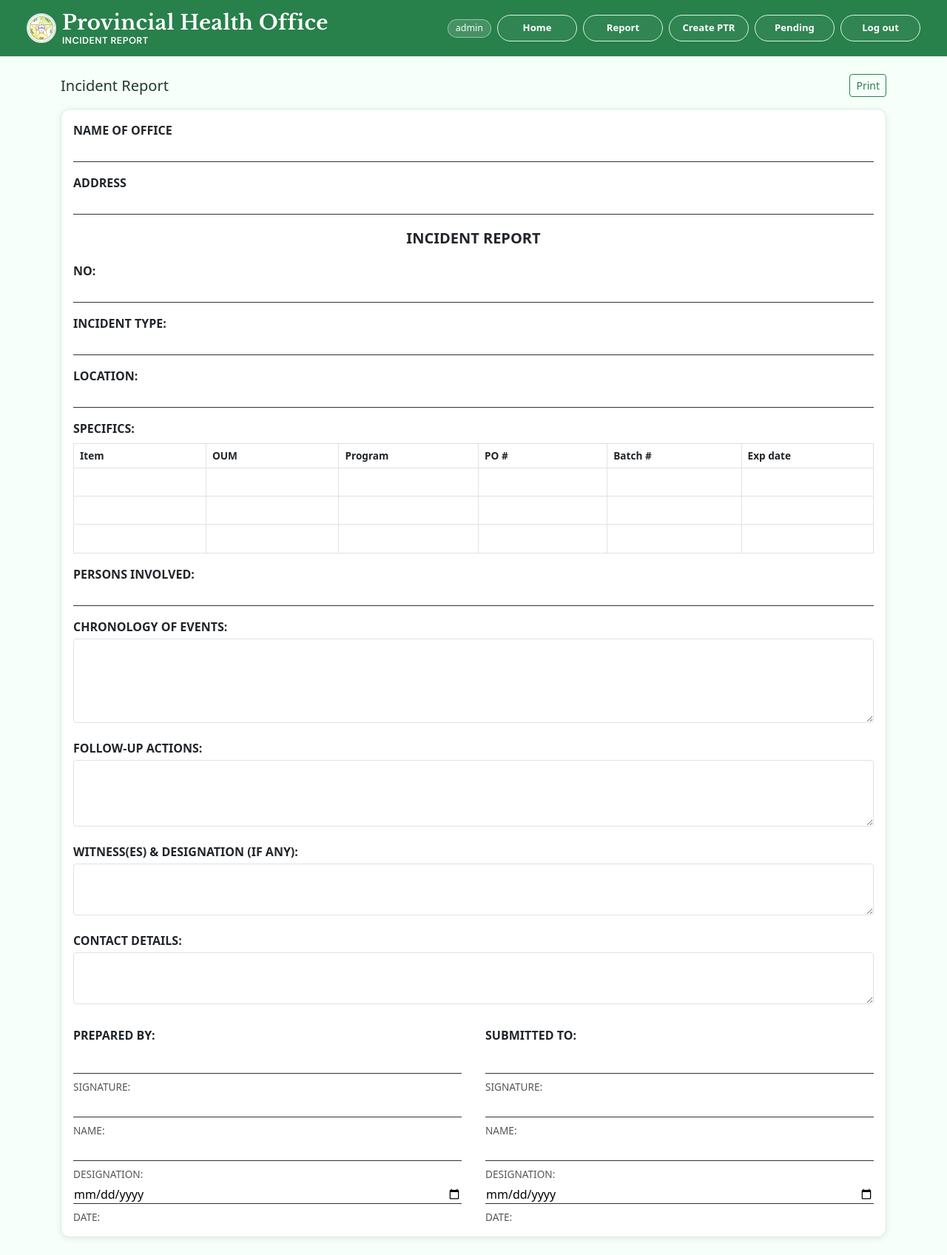
After one commit to Rjcoloquit/Property-Stock-Transfer-Report, a PHP site: page /PTR/incident_report.php in a window 1280 px wide. The commit adds this page. Shown: the whole page at 74% size. Run offline with PHP 8.4, Linux system fonts and the light colour scheme; a user stored in the database is signed in.

Commit message:
incident report

```diff
--- a/TO DO.txt
+++ b/TO DO.txt
@@ -52,7 +52,7 @@ editable asignatory
 fit the preview
 outbound report
 incident report
-stock card - ilan nareceive at ilan nailabas - end user ay si program - lagyan ng batch number
+stock card - ilan nareceive at ilan nailabas - end user ay si program - lagyan ng batch number /
 
 PO number additional table for supplier
 
--- a/create_ptr.php
+++ b/create_ptr.php
@@ -553,6 +553,7 @@ $previewLineRows = 10;
                 </span>
                 <a href="home.php" class="btn btn-outline-secondary btn-sm app-header-action-link">Home</a>
                 <a href="report.php" class="btn btn-outline-secondary btn-sm app-header-action-link">Report</a>
+                <a href="incident_report.php" class="btn btn-outline-secondary btn-sm app-header-action-link">Incident Report</a>
                 <a href="pending_transactions.php" class="btn btn-outline-secondary btn-sm app-header-action-link">Pending</a>
                 <a href="logout.php" class="btn btn-outline-secondary btn-sm app-header-action-link">Log out</a>
             </div>
--- a/home.php
+++ b/home.php
@@ -189,6 +189,10 @@ try {
                                     <span class="dashboard-nav-title">Notifications</span>
                                     <span class="dashboard-nav-meta">Track expiration alerts by priority</span>
                                 </a>
+                                <a href="incident_report.php" class="dashboard-nav-link">
+                                    <span class="dashboard-nav-title">Incident Report</span>
+                                    <span class="dashboard-nav-meta">Warehouse operations incident report (Annex 16)</span>
+                                </a>
                             </nav>
                         </div>
                     </div>
--- /dev/null
+++ b/incident_report.php
@@ -0,0 +1,191 @@
+<?php
+session_start();
+
+if (empty($_SESSION['user_id'])) {
+    header('Location: login.php');
+    exit;
+}
+
+$username = $_SESSION['username'] ?? $_SESSION['full_name'] ?? 'User';
+?>
+<!DOCTYPE html>
+<html lang="en">
+<head>
+    <meta charset="UTF-8">
+    <meta name="viewport" content="width=device-width, initial-scale=1.0">
+    <title>Incident Report - Supply</title>
+    <link rel="stylesheet" href="style.css?v=20260219">
+    <style>
+        .incident-report-page .ir-label { font-weight: 600; margin-bottom: 0.25rem; }
+        .incident-report-page .ir-input { border: none; border-bottom: 1px solid #333; width: 100%; background: transparent; }
+        .incident-report-page .ir-row { margin-bottom: 1rem; }
+        .incident-report-page .ir-title { font-size: 1.25rem; font-weight: 700; text-align: center; margin: 1.25rem 0; }
+        .incident-report-page .ir-textarea { width: 100%; min-height: 70px; border: 1px solid #dee2e6; border-radius: 0.25rem; padding: 0.5rem; resize: vertical; }
+        .incident-report-page .ir-sign-grid { display: grid; grid-template-columns: 1fr 1fr; gap: 2rem; margin-top: 1.5rem; }
+        .incident-report-page .ir-sig-block .ir-sig-line { border-bottom: 1px solid #333; min-height: 28px; margin-bottom: 0.35rem; }
+        .incident-report-page .ir-sig-block .ir-sig-label { font-size: 0.85rem; color: #555; margin-top: 0.5rem; }
+        .incident-report-page .ir-specs-table { width: 100%; border-collapse: collapse; margin-top: 0.25rem; }
+        .incident-report-page .ir-specs-table th { text-align: left; padding: 0.35rem 0.5rem; border: 1px solid #dee2e6; font-size: 0.85rem; }
+        .incident-report-page .ir-specs-table td { padding: 0.35rem 0.5rem; border: 1px solid #dee2e6; }
+        .incident-report-page .ir-specs-table input { border: none; width: 100%; background: transparent; }
+        @media print { .incident-report-page .no-print { display: none !important; } }
+    </style>
+</head>
+<body class="incident-report-page report-page">
+    <header class="navbar navbar-expand-lg navbar-light bg-white app-header px-3 px-md-4 no-print">
+        <div class="container-fluid">
+            <span class="navbar-brand mb-0 h6 app-header-title d-flex align-items-center gap-2">
+                <?php if (file_exists(__DIR__ . '/PHO.png')): ?>
+                    <a href="home.php" class="app-header-logo-link" aria-label="Go to homepage">
+                        <img src="PHO.png" alt="Palawan Health Office Logo" class="app-logo-circle" style="height: 40px; width: 40px;">
+                    </a>
+                <?php endif; ?>
+                <span class="d-inline-flex flex-column lh-sm">
+                    <span>Provincial Health Office</span>
+                    <small class="fw-normal" style="font-size: 0.72rem;">Incident Report</small>
+                </span>
+            </span>
+            <div class="app-header-actions">
+                <span class="app-user-chip"><?= htmlspecialchars($username) ?></span>
+                <a href="home.php" class="btn btn-outline-secondary btn-sm app-header-action-link report-header-btn">Home</a>
+                <a href="report.php" class="btn btn-outline-secondary btn-sm app-header-action-link report-header-btn">Report</a>
+                <a href="create_ptr.php" class="btn btn-outline-secondary btn-sm app-header-action-link report-header-btn">Create PTR</a>
+                <a href="pending_transactions.php" class="btn btn-outline-secondary btn-sm app-header-action-link report-header-btn">Pending</a>
+                <a href="logout.php" class="btn btn-outline-secondary btn-sm app-header-action-link report-header-btn">Log out</a>
+            </div>
+        </div>
+    </header>
+
+    <main class="py-4">
+        <div class="container">
+            <div class="d-flex justify-content-between align-items-center mb-3 no-print">
+                <h1 class="h5 mb-0">Incident Report</h1>
+                <button type="button" class="btn btn-outline-primary btn-sm" onclick="window.print();">Print</button>
+            </div>
+
+            <div class="card app-card">
+                <div class="card-body">
+                    <div class="ir-row">
+                        <div class="ir-label">NAME OF OFFICE</div>
+                        <input type="text" class="ir-input" name="name_of_office" form="incidentForm">
+                    </div>
+                    <div class="ir-row">
+                        <div class="ir-label">ADDRESS</div>
+                        <input type="text" class="ir-input" name="address" form="incidentForm">
+                    </div>
+
+                    <h2 class="ir-title">INCIDENT REPORT</h2>
+                    <div class="ir-row">
+                        <div class="ir-label">NO:</div>
+                        <input type="text" class="ir-input" name="incident_no" form="incidentForm">
+                    </div>
+
+                    <div class="ir-row">
+                        <div class="ir-label">INCIDENT TYPE:</div>
+                        <input type="text" class="ir-input" name="incident_type" form="incidentForm">
+                    </div>
+                    <div class="ir-row">
+                        <div class="ir-label">LOCATION:</div>
+                        <input type="text" class="ir-input" name="location" form="incidentForm">
+                    </div>
+
+                    <div class="ir-row">
+                        <div class="ir-label">SPECIFICS:</div>
+                        <div class="table-responsive">
+                            <table class="ir-specs-table">
+                                <thead>
+                                    <tr>
+                                        <th>Item</th>
+                                        <th>OUM</th>
+                                        <th>Program</th>
+                                        <th>PO #</th>
+                                        <th>Batch #</th>
+                                        <th>Exp date</th>
+                                    </tr>
+                                </thead>
+                                <tbody>
+                                    <tr>
+                                        <td><input type="text" name="spec_item[]" form="incidentForm"></td>
+                                        <td><input type="text" name="spec_oum[]" form="incidentForm"></td>
+                                        <td><input type="text" name="spec_program[]" form="incidentForm"></td>
+                                        <td><input type="text" name="spec_po[]" form="incidentForm"></td>
+                                        <td><input type="text" name="spec_batch[]" form="incidentForm"></td>
+                                        <td><input type="text" name="spec_exp[]" form="incidentForm"></td>
+                                    </tr>
+                                    <tr>
+                                        <td><input type="text" name="spec_item[]" form="incidentForm"></td>
+                                        <td><input type="text" name="spec_oum[]" form="incidentForm"></td>
+                                        <td><input type="text" name="spec_program[]" form="incidentForm"></td>
+                                        <td><input type="text" name="spec_po[]" form="incidentForm"></td>
+                                        <td><input type="text" name="spec_batch[]" form="incidentForm"></td>
+                                        <td><input type="text" name="spec_exp[]" form="incidentForm"></td>
+                                    </tr>
+                                    <tr>
+                                        <td><input type="text" name="spec_item[]" form="incidentForm"></td>
+                                        <td><input type="text" name="spec_oum[]" form="incidentForm"></td>
+                                        <td><input type="text" name="spec_program[]" form="incidentForm"></td>
+                                        <td><input type="text" name="spec_po[]" form="incidentForm"></td>
+                                        <td><input type="text" name="spec_batch[]" form="incidentForm"></td>
+                                        <td><input type="text" name="spec_exp[]" form="incidentForm"></td>
+                                    </tr>
+                                </tbody>
+                            </table>
+                        </div>
+                    </div>
+
+                    <div class="ir-row">
+                        <div class="ir-label">PERSONS INVOLVED:</div>
+                        <input type="text" class="ir-input" name="persons_involved" form="incidentForm">
+                    </div>
+
+                    <div class="ir-row">
+                        <div class="ir-label">CHRONOLOGY OF EVENTS:</div>
+                        <textarea class="ir-textarea" name="chronology" form="incidentForm" rows="4"></textarea>
+                    </div>
+
+                    <div class="ir-row">
+                        <div class="ir-label">FOLLOW-UP ACTIONS:</div>
+                        <textarea class="ir-textarea" name="followup_actions" form="incidentForm" rows="3"></textarea>
+                    </div>
+
+                    <div class="ir-row">
+                        <div class="ir-label">WITNESS(ES) &amp; DESIGNATION (IF ANY):</div>
+                        <textarea class="ir-textarea" name="witnesses" form="incidentForm" rows="2"></textarea>
+                    </div>
+
+                    <div class="ir-row">
+                        <div class="ir-label">CONTACT DETAILS:</div>
+                        <textarea class="ir-textarea" name="contact_details" form="incidentForm" rows="2"></textarea>
+                    </div>
+
+                    <div class="ir-sign-grid">
+                        <div class="ir-sig-block">
+                            <div class="ir-label">PREPARED BY:</div>
+                            <div class="ir-sig-line" style="min-height: 36px;"></div>
+                            <div class="ir-sig-label">SIGNATURE:</div>
+                            <input type="text" class="ir-input mt-1" name="prepared_by_name" form="incidentForm">
+                            <div class="ir-sig-label">NAME:</div>
+                            <input type="text" class="ir-input mt-1" name="prepared_by_designation" form="incidentForm">
+                            <div class="ir-sig-label">DESIGNATION:</div>
+                            <input type="date" class="ir-input mt-1" name="prepared_by_date" form="incidentForm">
+                            <div class="ir-sig-label">DATE:</div>
+                        </div>
+                        <div class="ir-sig-block">
+                            <div class="ir-label">SUBMITTED TO:</div>
+                            <div class="ir-sig-line" style="min-height: 36px;"></div>
+                            <div class="ir-sig-label">SIGNATURE:</div>
+                            <input type="text" class="ir-input mt-1" name="submitted_to_name" form="incidentForm">
+                            <div class="ir-sig-label">NAME:</div>
+                            <input type="text" class="ir-input mt-1" name="submitted_to_designation" form="incidentForm">
+                            <div class="ir-sig-label">DESIGNATION:</div>
+                            <input type="date" class="ir-input mt-1" name="submitted_to_date" form="incidentForm">
+                            <div class="ir-sig-label">DATE:</div>
+                        </div>
+                    </div>
+                </div>
+            </div>
+        </div>
+    </main>
+    <form id="incidentForm" method="post" action="incident_report.php" class="d-none" aria-hidden="true"></form>
+</body>
+</html>
--- a/pending_transactions.php
+++ b/pending_transactions.php
@@ -486,8 +486,9 @@ try {
             <div class="app-header-actions">
                 <span class="app-user-chip"><?= htmlspecialchars($username) ?></span>
                 <a href="home.php" class="btn btn-outline-secondary btn-sm app-header-action-link">Home</a>
+                <a href="report.php" class="btn btn-outline-secondary btn-sm app-header-action-link">Report</a>
+                <a href="incident_report.php" class="btn btn-outline-secondary btn-sm app-header-action-link">Incident Report</a>
                 <a href="create_ptr.php" class="btn btn-outline-secondary btn-sm app-header-action-link">Create PTR</a>
-                <a href="report.php" class="btn btn-outline-secondary btn-sm app-header-action-link">Report</a>
                 <a href="logout.php" class="btn btn-outline-secondary btn-sm app-header-action-link">Log out</a>
             </div>
         </div>
--- a/report.php
+++ b/report.php
@@ -927,6 +927,7 @@ try {
             <div class="app-header-actions">
                 <span class="app-user-chip"><?= htmlspecialchars($username) ?></span>
                 <a href="home.php" class="btn btn-outline-secondary btn-sm app-header-action-link report-header-btn">Home</a>
+                <a href="incident_report.php" class="btn btn-outline-secondary btn-sm app-header-action-link report-header-btn">Incident Report</a>
                 <a href="create_ptr.php" class="btn btn-outline-secondary btn-sm app-header-action-link report-header-btn">Create PTR</a>
                 <a href="pending_transactions.php" class="btn btn-outline-secondary btn-sm app-header-action-link report-header-btn">Pending</a>
                 <a href="logout.php" class="btn btn-outline-secondary btn-sm app-header-action-link report-header-btn">Log out</a>
```
